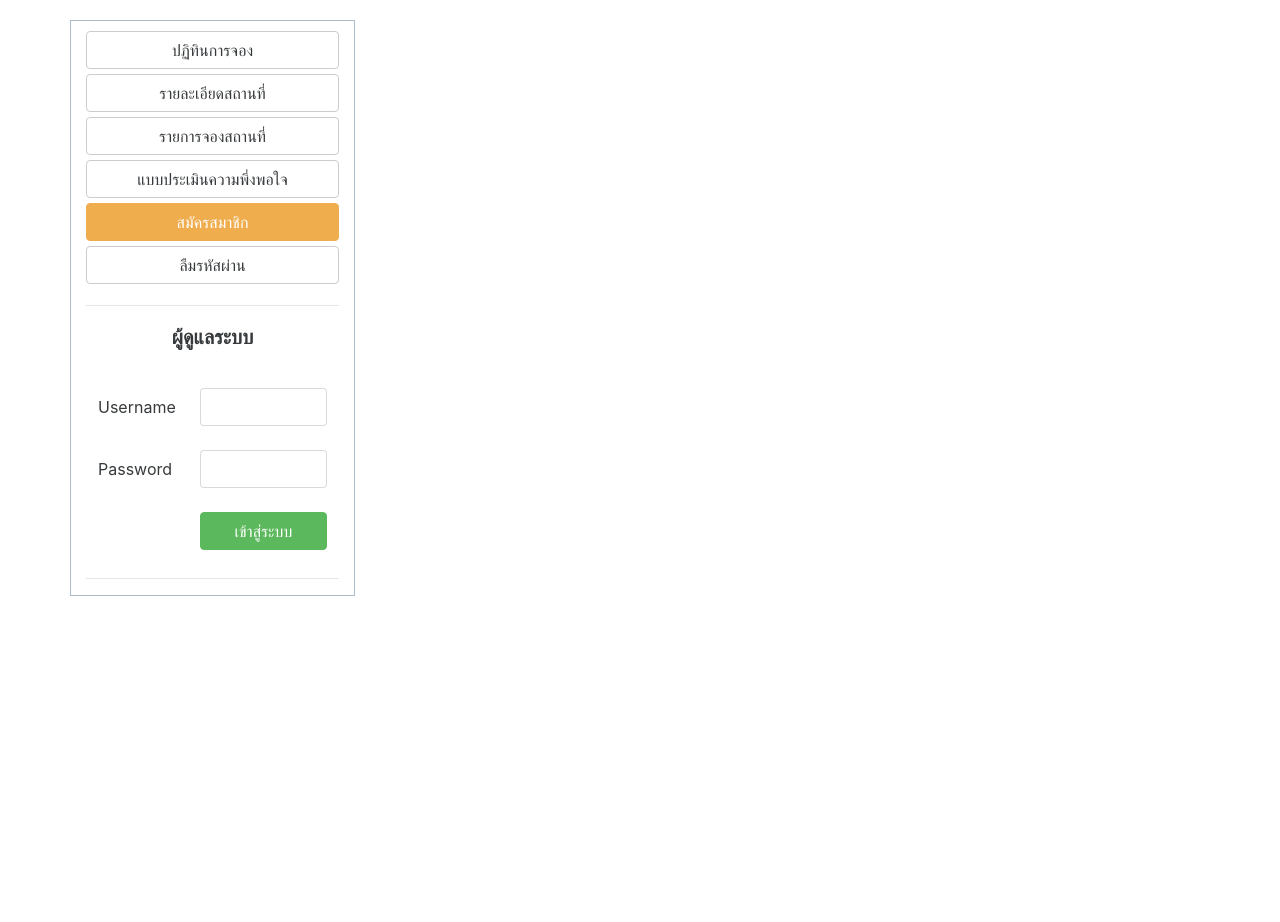
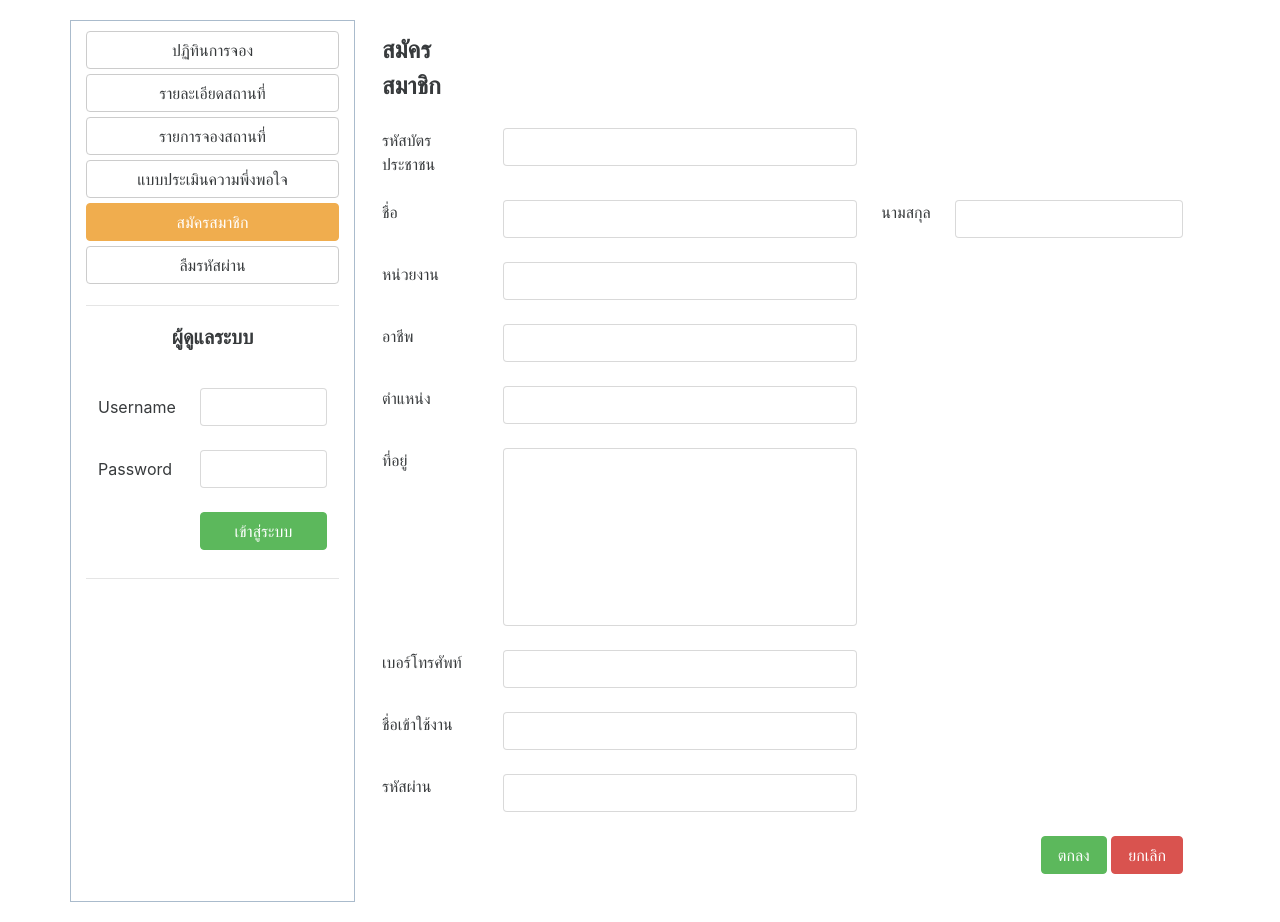
Before and after one commit to compilerexe-freelance/php_booking_university_room, a PHP site: page /register.php in a window 1280 px wide. Shown: the part 250-1172 px from the top of the page. Before the commit the page ends 846 px from the top, so only its background shows below. Run offline with PHP 8.4, Linux system fonts and the light colour scheme.

Commit message:
Design register page.

```diff
--- a/register.php
+++ b/register.php
@@ -25,7 +25,81 @@
       <?php include('components/aside_left.php'); ?>
 
       <div class="col-md">
-
+        <table class="table">
+          <thead>
+            <tr>
+              <th><span style="font-size: 24px; font-weight: bold;">สมัครสมาชิก</span></th>
+              <th></th>
+              <th></th>
+              <th></th>
+            </tr>
+          </thead>
+          <tbody>
+            <tr>
+              <td><span>รหัสบัตรประชาชน</span></td>
+              <td><input type="text" class="form-control"></td>
+              <td></td>
+              <td></td>
+            </tr>
+            <tr>
+              <td><span>ชื่อ</span></td>
+              <td><input type="text" class="form-control"></td>
+              <td>นามสกุล</td>
+              <td><input type="text" class="form-control"></td>
+            </tr>
+            <tr>
+              <td><span>หน่วยงาน</span></td>
+              <td><input type="text" class="form-control"></td>
+              <td></td>
+              <td></td>
+            </tr>
+            <tr>
+              <td><span>อาชีพ</span></td>
+              <td><input type="text" class="form-control"></td>
+              <td></td>
+              <td></td>
+            </tr>
+            <tr>
+              <td><span>ตำแหน่ง</span></td>
+              <td><input type="text" class="form-control"></td>
+              <td></td>
+              <td></td>
+            </tr>
+            <tr>
+              <td><span>ที่อยู่</span></td>
+              <td><textarea name="name" rows="8" cols="40" class="form-control" style="resize: none;"></textarea></td>
+              <td></td>
+              <td></td>
+            </tr>
+            <tr>
+              <td><span>เบอร์โทรศัพท์</span></td>
+              <td><input type="text" class="form-control"></td>
+              <td></td>
+              <td></td>
+            </tr>
+            <tr>
+              <td><span>ชื่อเข้าใช้งาน</span></td>
+              <td><input type="text" class="form-control"></td>
+              <td></td>
+              <td></td>
+            </tr>
+            <tr>
+              <td><span>รหัสผ่าน</span></td>
+              <td><input type="text" class="form-control"></td>
+              <td></td>
+              <td></td>
+            </tr>
+            <tr>
+              <td></td>
+              <td></td>
+              <td></td>
+              <td style="text-align: right;">
+                <button type="button" class="btn btn-success">ตกลง</button>
+                <button type="button" class="btn btn-danger">ยกเลิก</button>
+              </td>
+            </tr>
+          </tbody>
+        </table>
       </div>
     </div>
   </div>
```
